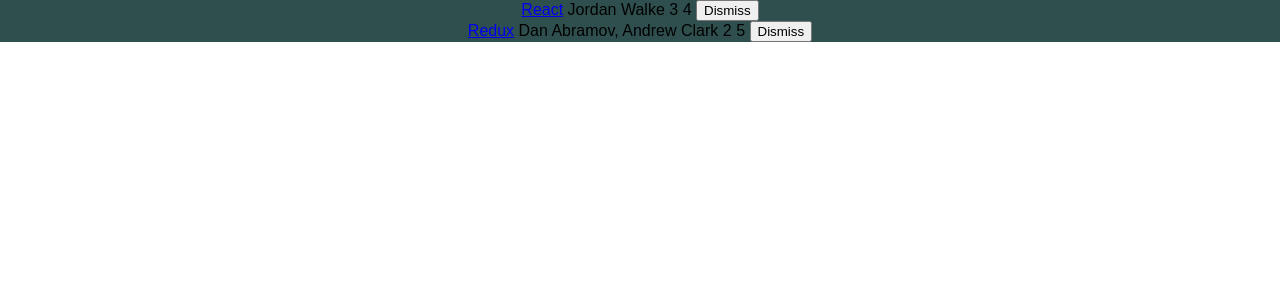
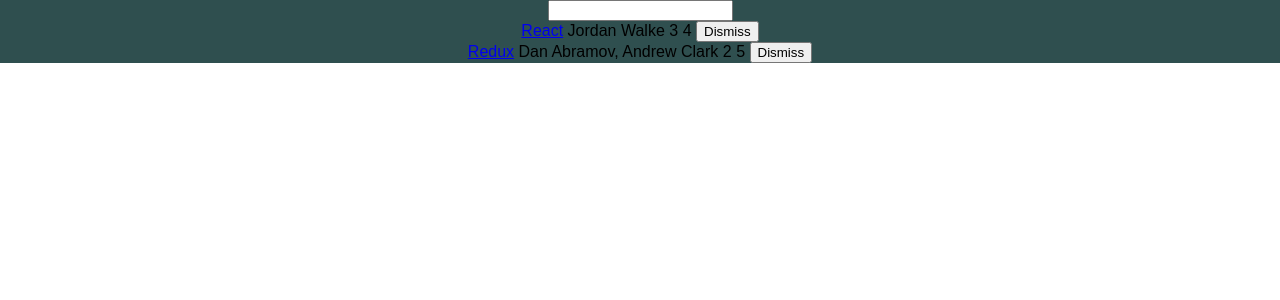
Before and after one commit to a-stanisz/intended-broccoli, a React (Create React App) app: page / in a window 1280 px wide. Shown: the top 300 px of the page. Built offline with nearby package versions, Linux system fonts and the light colour scheme.

Commit message:
Add changes following 'The Road to Learn React' up to Page 55

```diff
--- a/src/App.js
+++ b/src/App.js
@@ -1,5 +1,4 @@
 import React, { Component } from 'react';
-// import logo from './logo.svg';
 import './App.css';
 
 const list = [
@@ -21,14 +20,20 @@
   }
 ];
 
+const isSearched = searchTerm => item =>
+  item.title.toLowerCase().includes(searchTerm.toLowerCase());
+
 class App extends Component {
 
   constructor(props) {
     super(props);
+
     this.state = {
       list,
+      searchTerm: '',
     };
 
+    this.onSearchChange = this.onSearchChange.bind(this);
     this.onDismiss = this.onDismiss.bind(this);
   }
 
@@ -37,11 +42,20 @@
     const updatedList = this.state.list.filter(isNotId);
     this.setState({ list: updatedList });
 }
+  onSearchChange(event) {
+    this.setState({ searchTerm: event.target.value });
+  }
 
   render() {
     return (
       <div className="App">
-        {this.state.list.map(item =>
+        <form>
+          <input
+          type="text"
+          onChange={this.onSearchChange}
+          />
+        </form>
+          {this.state.list.filter(isSearched(this.state.searchTerm)).map(item =>
             <div key={item.objectID}>
             <span>
               <a href={item.url}>{item.title}</a>
```
Lines whose indentation alone changed are shown as unchanged.
